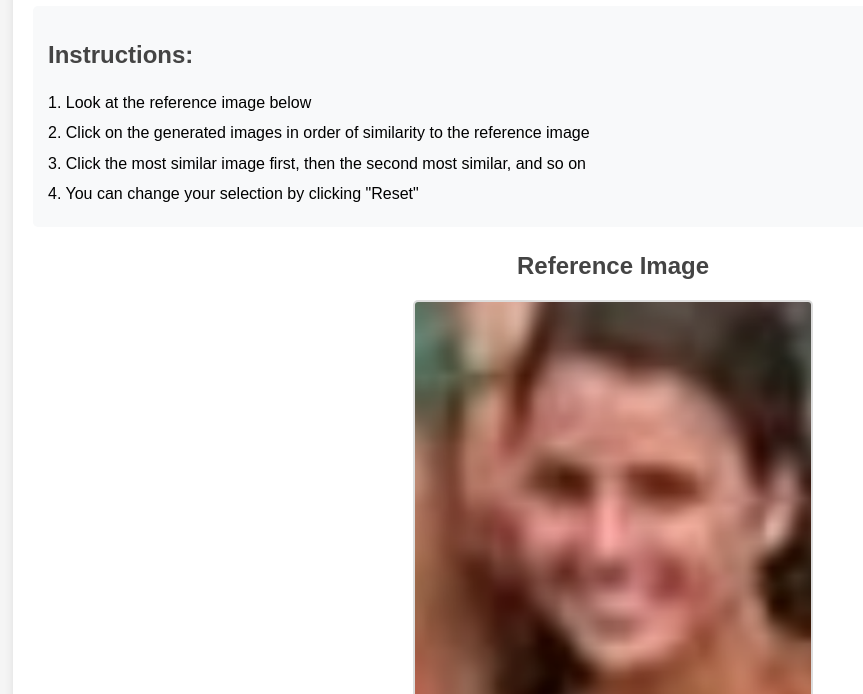
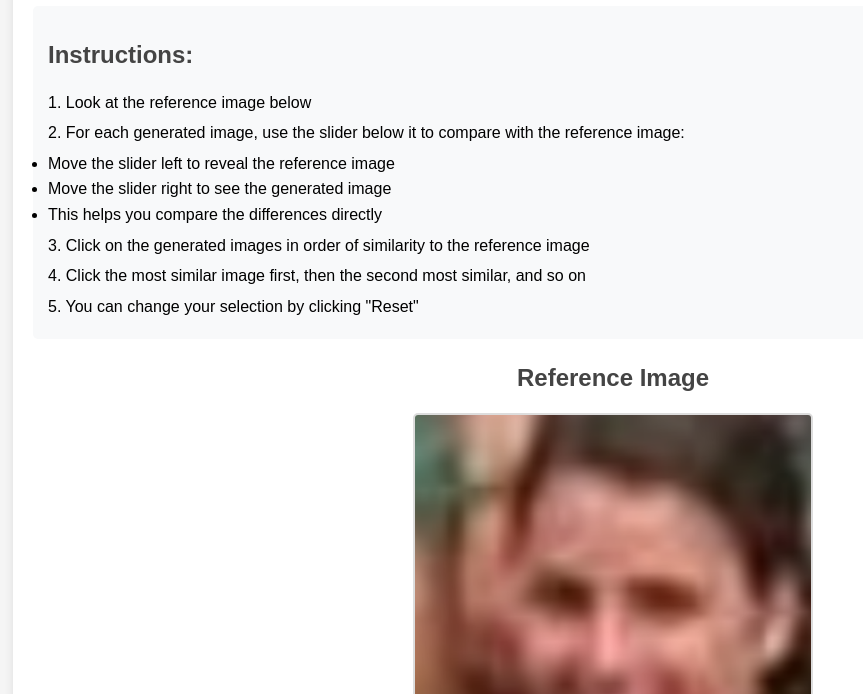
Before and after one commit to hamidreza-dastmalchi/BFR-Form, a plain HTML site: page index.html in a window 1280 px wide. Shown: the part 105-799 px from the top of the page, without its empty margins (27-890 px from the left). Drawn offline with Linux system fonts and the light colour scheme.

Commit message:
put slider below the images

```diff
--- a/index.html
+++ b/index.html
@@ -12,9 +12,15 @@
         <div class="instructions">
             <h2>Instructions:</h2>
             <p>1. Look at the reference image below</p>
-            <p>2. Click on the generated images in order of similarity to the reference image</p>
-            <p>3. Click the most similar image first, then the second most similar, and so on</p>
-            <p>4. You can change your selection by clicking "Reset"</p>
+            <p>2. For each generated image, use the slider below it to compare with the reference image:</p>
+            <ul>
+                <li>Move the slider left to reveal the reference image</li>
+                <li>Move the slider right to see the generated image</li>
+                <li>This helps you compare the differences directly</li>
+            </ul>
+            <p>3. Click on the generated images in order of similarity to the reference image</p>
+            <p>4. Click the most similar image first, then the second most similar, and so on</p>
+            <p>5. You can change your selection by clicking "Reset"</p>
         </div>
 
         <div class="reference-image">
```
